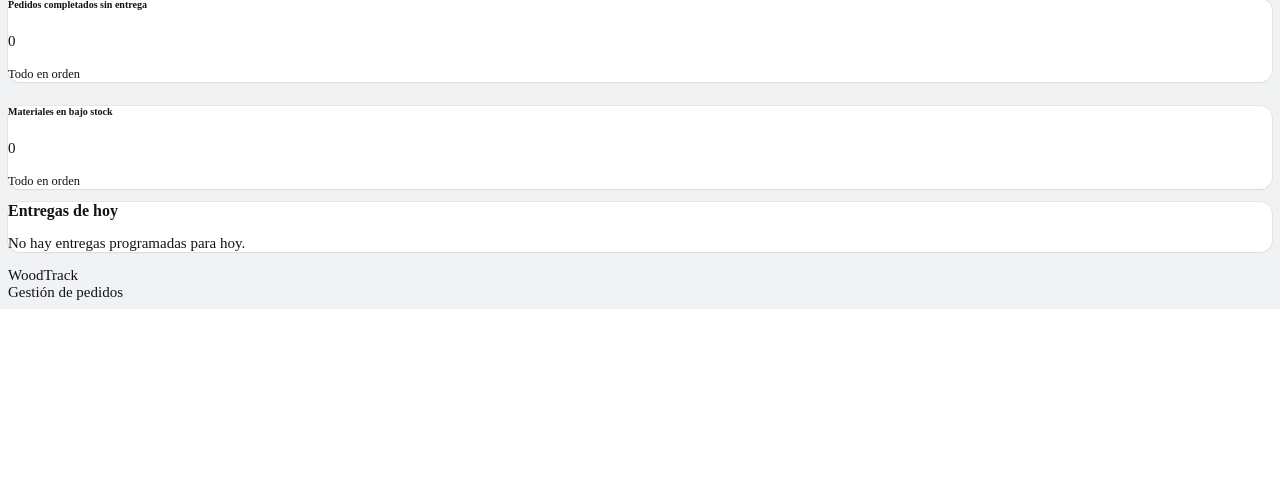
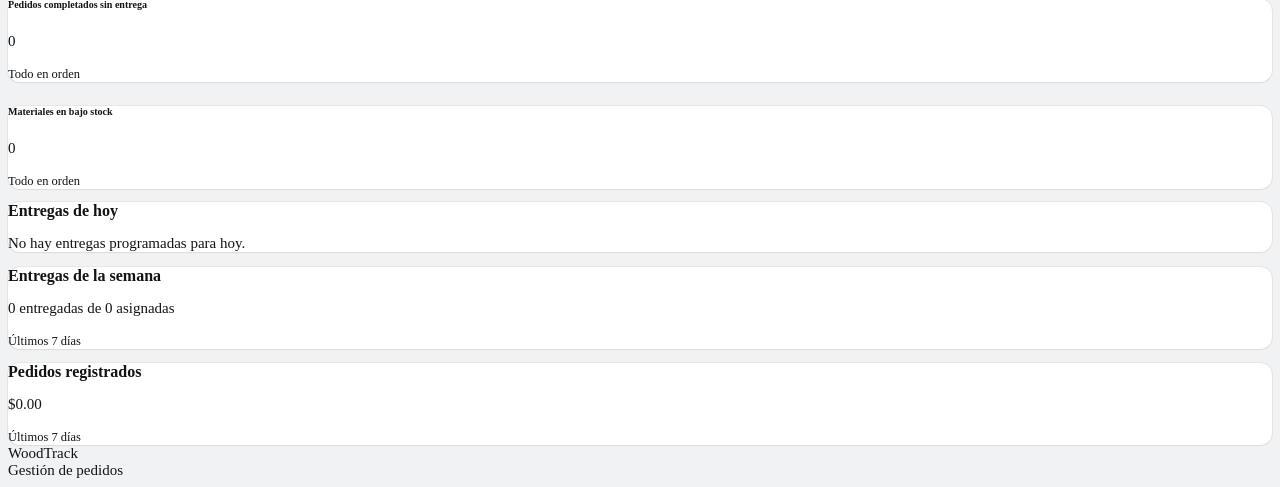
Before and after one commit to CrabF-ui/WoodTrack, a Laravel app: page /dashboard in a window 1280 px wide. Shown: the part 563-1050 px from the top of the page. Before the commit the page ends 872 px from the top, so only its background shows below. Run offline with Laravel 12, Linux system fonts and the light colour scheme; a user stored in the database is signed in; data comes from the database, SQL or seed files in the repository; data that the repository does not hold is empty; style sheets or scripts are compiled from the project's sources.

Commit message:
feat: tarjetas de entregas y pedidos registrados de la semana (WOOD-60) (#40)
Co-authored-by: mariz@Adrian_Marizcal <marizcal2005@gmail.com>

```diff
--- a/app/Http/Controllers/DashboardController.php
+++ b/app/Http/Controllers/DashboardController.php
@@ -27,6 +27,8 @@ class DashboardController extends Controller
 
         if ($esAdmin) {
             $datos['entregasHoy'] = $this->entregas->contarEntregasDeHoy();
+            $datos['entregasSemana'] = $this->entregas->contarEntregasUltimos7Dias();
+            $datos['pedidosSemana'] = $this->pedidos->sumarTotalUltimos7Dias();
         }
 
         return view('dashboard', $datos);
--- a/app/Repositories/Contracts/EntregaRepositoryInterface.php
+++ b/app/Repositories/Contracts/EntregaRepositoryInterface.php
@@ -36,4 +36,7 @@ interface EntregaRepositoryInterface
 
     /** @return array{entregadas: int, pendientes: int} */
     public function contarEntregasDeHoy(): array;
+
+    /** @return array{entregadas: int, asignadas: int} */
+    public function contarEntregasUltimos7Dias(): array;
 }
--- a/app/Repositories/Contracts/PedidoRepositoryInterface.php
+++ b/app/Repositories/Contracts/PedidoRepositoryInterface.php
@@ -8,7 +8,7 @@ use Illuminate\Database\Eloquent\Collection;
 
 interface PedidoRepositoryInterface
 {
-    //** Agregacion del SOFT DELETE */
+    // ** Agregacion del SOFT DELETE */
     /** DELETE /api/pedidos/{id} */
     public function delete(int $id): bool;
 
@@ -16,13 +16,14 @@ interface PedidoRepositoryInterface
 
     public function restore(int $id): Pedido;
 
-
     /** GET /api/pedidos (filtro opcional por estado) */
     public function getAll(?string $estado = null): Collection;
 
     public function getFiltered(string $estado, ?string $search = null, ?string $estatus = null, bool $sinEntrega = false): LengthAwarePaginator;
 
     public function countCompletadosSinEntrega(): int;
+
+    public function sumarTotalUltimos7Dias(): float;
 
     /** GET /api/pedidos/{id} */
     public function findById(int $id): Pedido;
--- a/app/Repositories/Eloquent/EntregaRepository.php
+++ b/app/Repositories/Eloquent/EntregaRepository.php
@@ -8,15 +8,13 @@ use App\Services\EvidenciaEntregaService;
 use Illuminate\Contracts\Pagination\LengthAwarePaginator;
 use Illuminate\Database\Eloquent\Collection;
 use Illuminate\Http\UploadedFile;
+use Illuminate\Support\Carbon;
 use Illuminate\Support\Facades\DB;
 use Illuminate\Validation\ValidationException;
-use Illuminate\Support\Carbon;
 
 class EntregaRepository implements EntregaRepositoryInterface
 {
-    public function __construct(private EvidenciaEntregaService $evidencias)
-    {
-    }
+    public function __construct(private EvidenciaEntregaService $evidencias) {}
 
     public function getForChofer(int $choferId, ?string $fecha = null, ?string $estado = null): Collection
     {
@@ -225,4 +223,17 @@ class EntregaRepository implements EntregaRepositoryInterface
             'pendientes' => $entregas->whereIn('estado', $estadosPendientes)->count(),
         ];
     }
+
+    public function contarEntregasUltimos7Dias(): array
+    {
+        $entregas = Entrega::query()
+            ->whereBetween('fecha_asignada', [Carbon::today()->subDays(6), Carbon::today()])
+            ->whereHas('pedido', fn ($query) => $query->whereNull('pedidos.deleted_at'))
+            ->get(['estado']);
+
+        return [
+            'entregadas' => $entregas->where('estado', Entrega::ESTADO_ENTREGADA)->count(),
+            'asignadas' => $entregas->count(),
+        ];
+    }
 }
--- a/app/Repositories/Eloquent/PedidoRepository.php
+++ b/app/Repositories/Eloquent/PedidoRepository.php
@@ -2,8 +2,8 @@
 
 namespace App\Repositories\Eloquent;
 
+use App\Exceptions\PedidoNoCancelableException;
 use App\Exceptions\StockInsuficienteException;
-use App\Exceptions\PedidoNoCancelableException;
 use App\Models\Entrega;
 use App\Models\Material;
 use App\Models\MovimientoInventario;
@@ -11,6 +11,7 @@ use App\Models\Pedido;
 use App\Repositories\Contracts\PedidoRepositoryInterface;
 use Illuminate\Contracts\Pagination\LengthAwarePaginator;
 use Illuminate\Database\Eloquent\Collection;
+use Illuminate\Support\Carbon;
 use Illuminate\Support\Facades\DB;
 
 class PedidoRepository implements PedidoRepositoryInterface
@@ -136,6 +137,14 @@ class PedidoRepository implements PedidoRepositoryInterface
     public function countCompletadosSinEntrega(): int
     {
         return Pedido::completadosSinEntrega()->count();
+    }
+
+    public function sumarTotalUltimos7Dias(): float
+    {
+        return (float) Pedido::query()
+            ->whereBetween('fecha_pedido', [Carbon::today()->subDays(6), Carbon::today()])
+            ->where('estado', '!=', 'cancelado')
+            ->sum('total');
     }
 
     public function findById(int $id): Pedido
--- a/resources/views/dashboard.blade.php
+++ b/resources/views/dashboard.blade.php
@@ -66,6 +66,24 @@
                     </div>
                 </div>
             </div>
+            <div class="col-md-6 col-xl-4 mt-3">
+                <div class="card h-100">
+                    <div class="card-body">
+                        <h2 class="card-title h5">Entregas de la semana</h2>
+                        <p class="display-6 mb-2">{{ $entregasSemana['entregadas'] }} entregadas de {{ $entregasSemana['asignadas'] }} asignadas</p>
+                        <small class="text-muted">Últimos 7 días</small>
+                    </div>
+                </div>
+            </div>
+            <div class="col-md-6 col-xl-4 mt-3">
+                <div class="card h-100">
+                    <div class="card-body">
+                        <h2 class="card-title h5">Pedidos registrados</h2>
+                        <p class="display-6 mb-2">${{ number_format($pedidosSemana, 2, '.', ',') }}</p>
+                        <small class="text-muted">Últimos 7 días</small>
+                    </div>
+                </div>
+            </div>
         @endif
 </div>
 @endsection
```
Also changed, not shown: tests/Feature/DashboardSemanaTest.php (added, +111 -0 lines).
